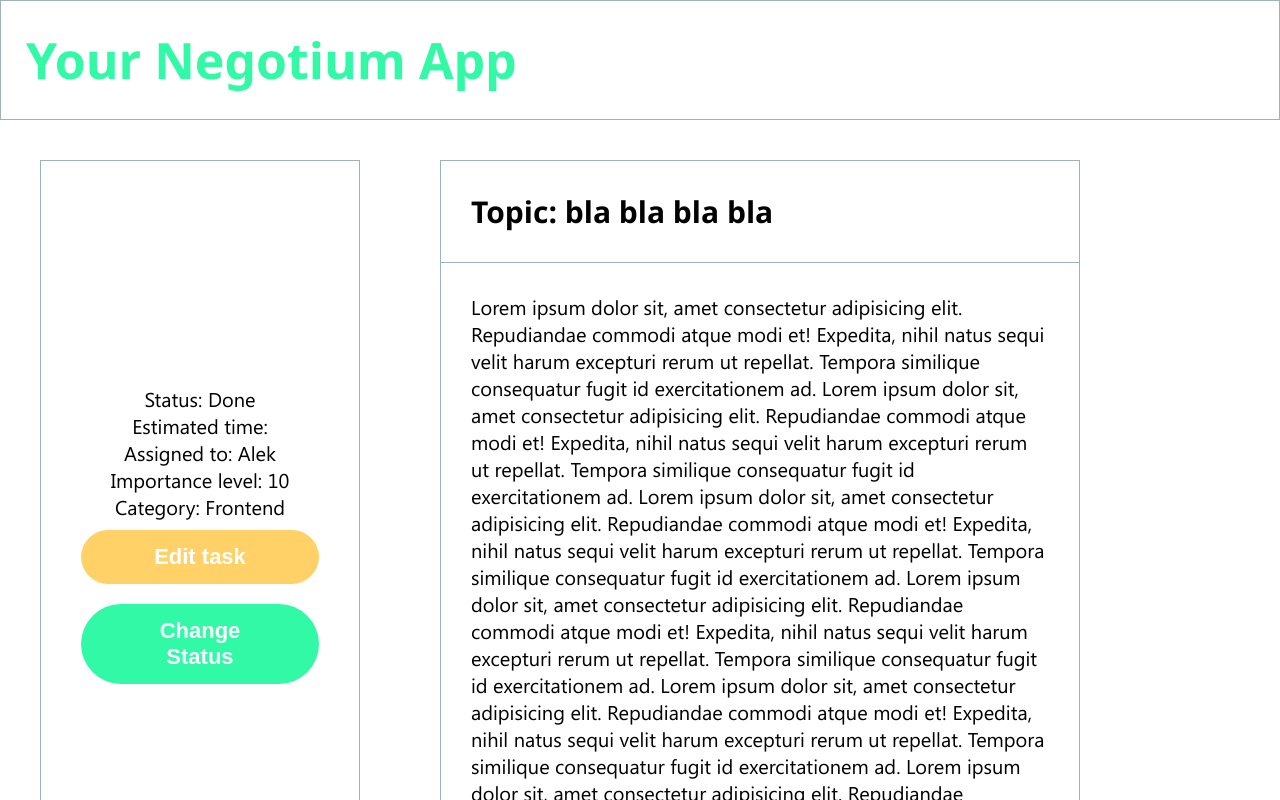
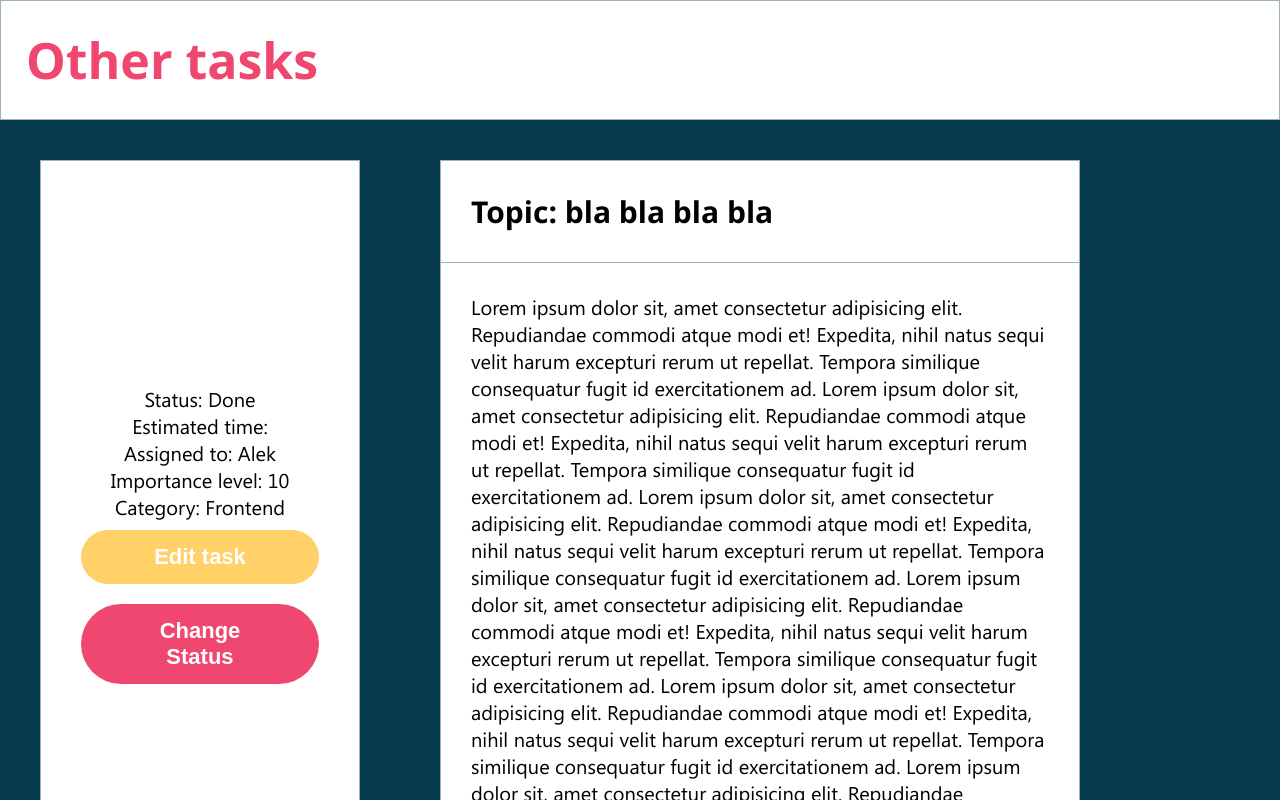
Before and after one commit to TheGitDevelopers/tasks, an Angular app in the folder frontend/: page /negotium-task in a window 1280 px wide. Shown: the top 800 px of the page. Built offline with nearby package versions, Linux system fonts and the light colour scheme.

Commit message:
minor updates in code cleanness

```diff
--- a/frontend/src/app/components/negotium-task/negotium-task-details/negotium-task-details.component.html
+++ b/frontend/src/app/components/negotium-task/negotium-task-details/negotium-task-details.component.html
@@ -1,9 +1,9 @@
 <div [ngClass]="task.returnBackground()">
   <div class="header">
-    <h1 *ngIf="task.isNegotium; else elseBlock" class="title negotium-title">
+    <h1 *ngIf="task.isNegotium; else otherHeader" class="title negotium-title">
       Your Negotium App
     </h1>
-    <ng-template #elseBlock
+    <ng-template #otherHeader
       ><h1 class="title other-title">Other tasks</h1></ng-template
     >
   </div>
--- a/frontend/src/app/components/negotium-task/negotium-task-details/negotium-task-details.component.ts
+++ b/frontend/src/app/components/negotium-task/negotium-task-details/negotium-task-details.component.ts
@@ -11,20 +11,17 @@ export class NegotiumTaskDetailsComponent implements OnInit {
     status: <string>'Done',
     importanceLevel: <number>10,
     category: <string>'Frontend',
-    isNegotium: <boolean>true,
+    isNegotium: <boolean>false,
     returnBackground: function() {
-      if (this.isNegotium) {
-        return 'negotium-background';
-      } else {
-        return 'other-background';
-      }
+      return this.isNegotium ? 'negotium-background' : 'other-background';
     },
     returnButtonColor: function() {
-      if (this.isNegotium) {
-        return 'button-green';
-      } else {
-        return 'button-pink';
-      }
+      return this.negotium ? 'button-green' : 'button-pink';
+      // if (this.isNegotium) {
+      //   return 'button-green';
+      // } else {
+      //   return 'button-pink';
+      // }
     }
   };
 
```
